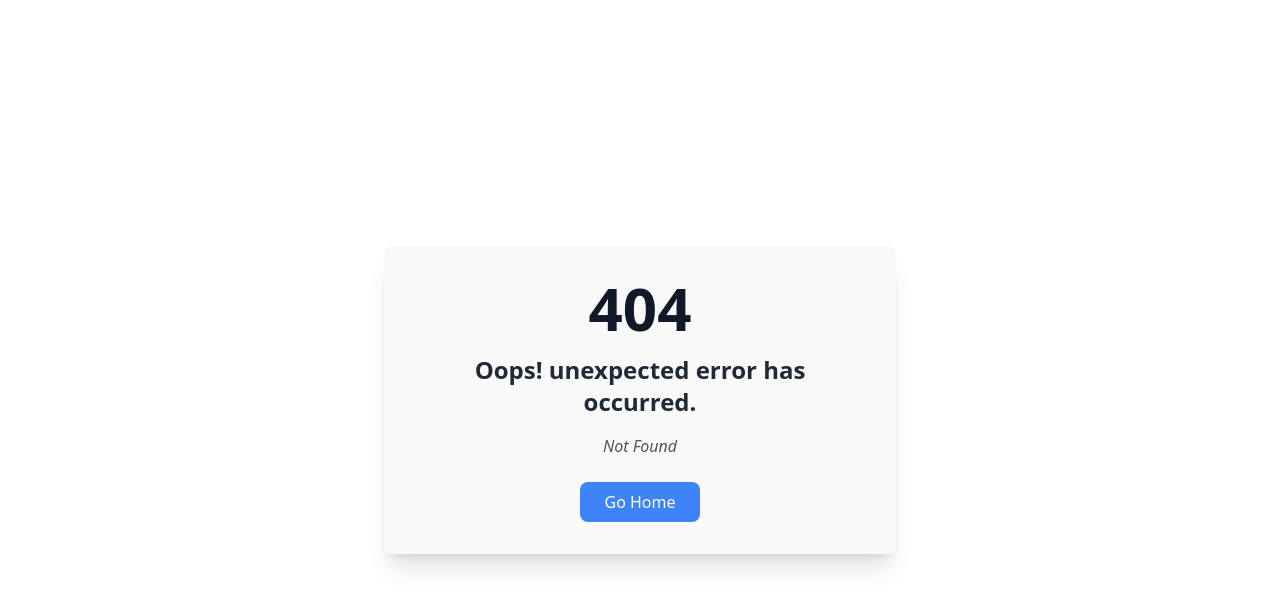
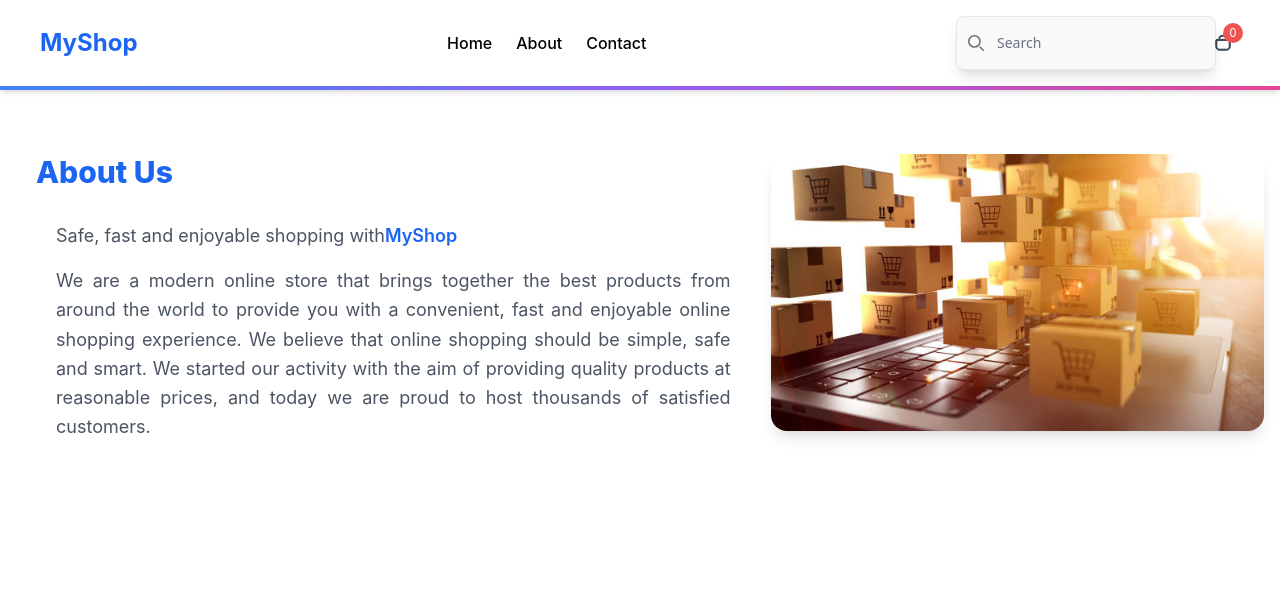
Before and after one commit to beigi97/e-shop, a React (Vite) app: page /about in a window 1280 px wide. Before the commit this address had no page. Shown: the top 608 px of the page. Built offline with nearby package versions, Linux system fonts and the light colour scheme.

Commit message:
feat(about): add About page with basic information

```diff
--- /dev/null
+++ b/src/routes/AboutUs.jsx
@@ -0,0 +1,31 @@
+export default function About() {
+  return (
+    <div className="  flex justify-between mt-16">
+      <div className="w-3/4">
+        <h1 className="text-3xl font-extrabold  text-blue-600 mb-8 font-Inter pl-5">
+          About Us
+        </h1>
+        <p className="text-lg  text-gray-600 mb-4 px-10 font-Inter">
+          Safe, fast and enjoyable shopping with
+          <span className="font-semibold text-blue-600 font-Inter">MyShop</span>
+        </p>
+
+        <p className="text-gray-600 leading-relaxed text-lg  text-justify px-10 font-Inter">
+          We are a modern online store that brings together the best products
+          from around the world to provide you with a convenient, fast and
+          enjoyable online shopping experience. We believe that online shopping
+          should be simple, safe and smart. We started our activity with the aim
+          of providing quality products at reasonable prices, and today we are
+          proud to host thousands of satisfied customers.
+        </p>
+      </div>
+      <div>
+        <img
+          src="src/assets/img/shop.jpg"
+          alt="shop"
+          className="rounded-2xl shadow-lg"
+        />
+      </div>
+    </div>
+  );
+}
--- a/src/routes/index.jsx
+++ b/src/routes/index.jsx
@@ -2,6 +2,7 @@ import { createBrowserRouter } from "react-router-dom";
 import Root from "./root";
 import Home, { loader as homeLoader } from "./Home";
 import ErrorPage from "../error-page/ErrorPage";
+import About from "./AboutUs";
 
 export const router = createBrowserRouter([
   {
@@ -14,6 +15,7 @@ export const router = createBrowserRouter([
         element: <Home />,
         loader: homeLoader,
       },
+      { path: "/about", element: <About /> },
     ],
   },
 ]);
```
